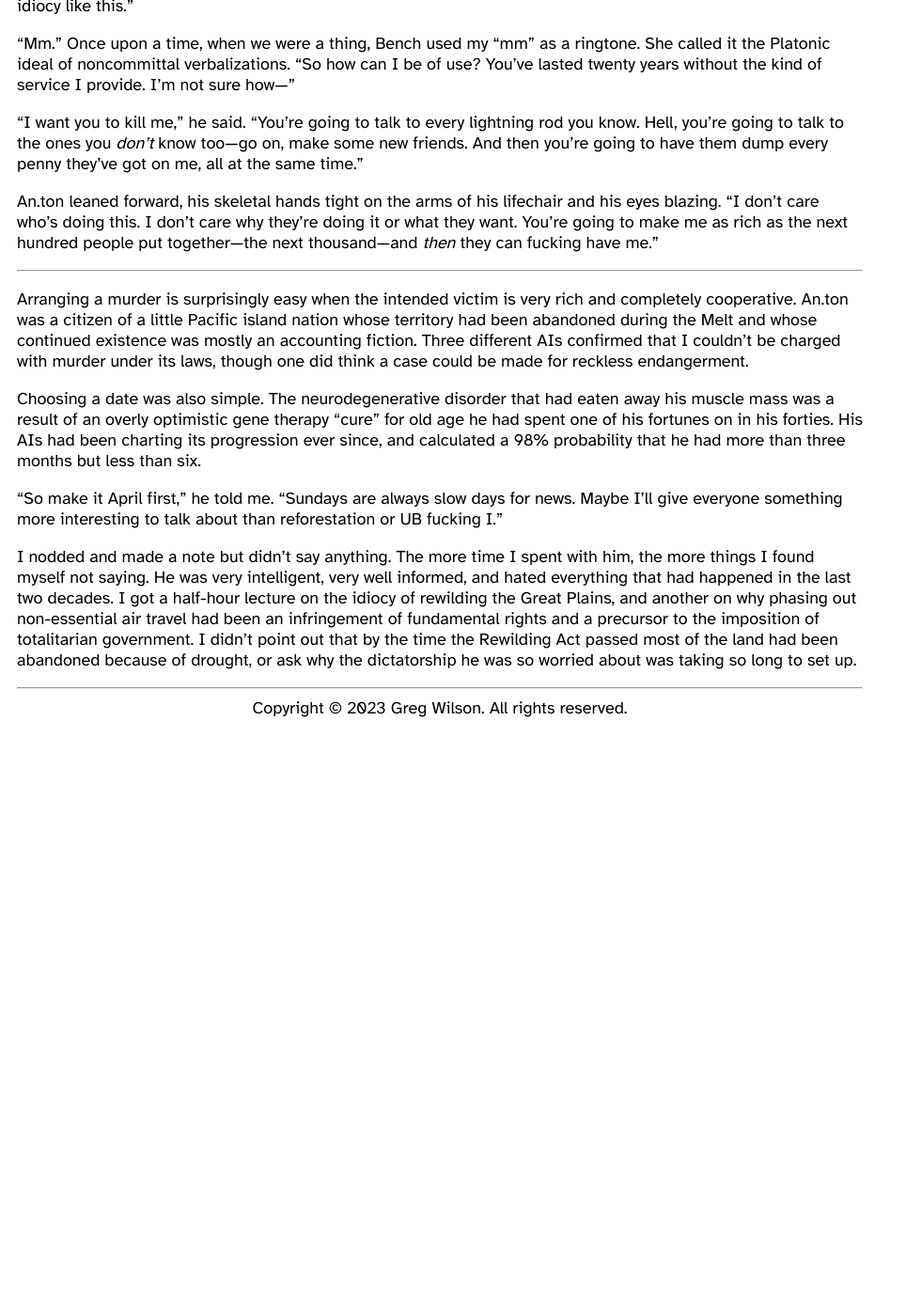
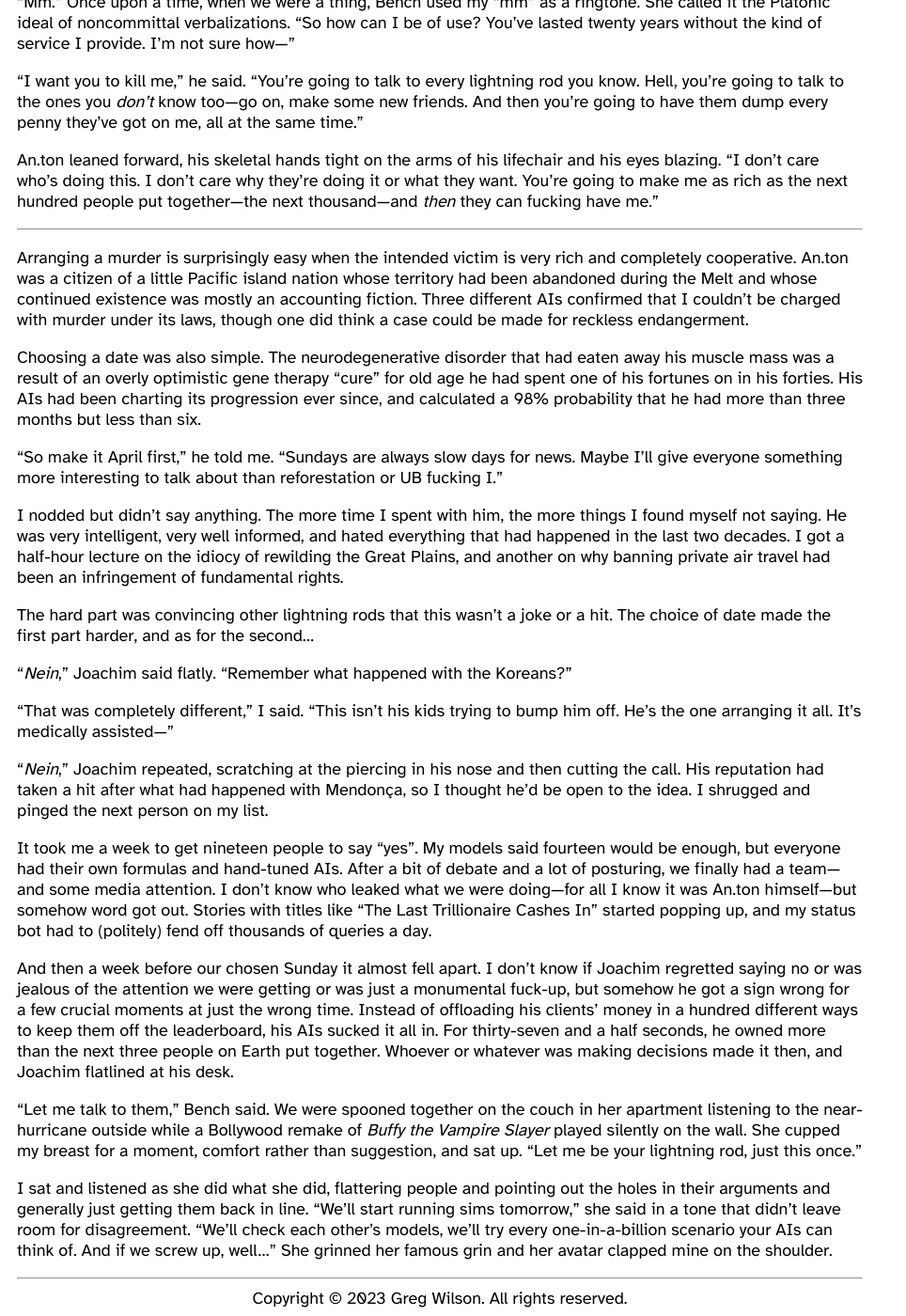
Before and after one commit to gvwilson/fiction, a Jekyll site: the page built from leaderboard/index.md, in a window 1280 px wide and 1400 px high, scrolled down 3083 px. Shown: the whole window at 94% size, without its empty margins (0-964 px from the left). Built offline with Jekyll 4.4.1, drawn with Linux system fonts in a browser that asks for light colours; before the commit the page ends 3855 px from its top, so only the background shows below that; some of the changed text lies outside the part shown.

Commit message:
+382 words of Leaderboard

```diff
--- a/_data/status.csv
+++ b/_data/status.csv
@@ -24,6 +24,7 @@
 leaderboard,2023-12-26,1094
 leaderboard,2023-12-27,1657
 leaderboard,2023-12-28,2169
+leaderboard,2023-12-30,2551
 maddy-roo,2023-09-01,31709
 madica,2023-09-01,29297
 princess-bear,2023-09-01,25847
--- a/leaderboard/index.md
+++ b/leaderboard/index.md
@@ -48,11 +48,11 @@
 He had been in and out of the Top Twenty for years.
 A combination of fluctuating exchange rates
 and an automatic contract renewal someone had overlooked
-had catapulted him into the number two spot that morning.
-His handler—some German whiz kid whose name I should have recognized—had been trying frantically to unload stuff since then,
+had catapulted him into the number one spot that morning.
+His handler—a German whiz kid I'd met a couple of times—had been trying frantically to unload stuff since then,
 but apparently it hadn't been enough.
 A few minutes ago Senhor Mendonca had gone from
-briefly being one of the richest people in the world
+briefly being the richest person in the world
 to permanently being dead.
 
 I downed the last of my coffee and stood up.
@@ -114,7 +114,7 @@
 God?
 Aliens?
 Some kind of AI,
-or the Israeli government in exile (which I assumed was what he meant by "the Mossad")?
+or the Israeli government in exile?
 
 I shrugged.
 "Doesn't matter," I said,
@@ -326,17 +326,75 @@
 Maybe I'll give everyone something more interesting to talk about
 than reforestation or UB fucking I."
 
-I nodded and made a note but didn't say anything.
+I nodded but didn't say anything.
 The more time I spent with him,
 the more things I found myself not saying.
 He was very intelligent,
 very well informed,
 and hated everything that had happened in the last two decades.
 I got a half-hour lecture on the idiocy of rewilding the Great Plains,
-and another on why phasing out non-essential air travel
-had been an infringement of fundamental rights
-and a precursor to the imposition of totalitarian government.
-I didn't point out that by the time the Rewilding Act passed
-most of the land had been abandoned because of drought,
-or ask why the dictatorship he was so worried about
-was taking so long to set up.
+and another on why banning private air travel
+had been an infringement of fundamental rights.
+
+The hard part was convincing other lightning rods that this wasn't a joke or a hit.
+The choice of date made the first part harder,
+and as for the second…
+
+"*Nein*,"
+Joachim said flatly.
+"Remember what happened with the Koreans?"
+
+"That was completely different," I said.
+"This isn't his kids trying to bump him off.
+He's the one arranging it all.
+It's medically assisted—"
+
+"*Nein*," Joachim repeated,
+scratching at the piercing in his nose and then cutting the call.
+His reputation had taken a hit after what had happened with Mendonça,
+so I thought he'd be open to the idea.
+I shrugged and pinged the next person on my list.
+
+It took me a week to get nineteen people to say "yes".
+My models said fourteen would be enough,
+but everyone had their own formulas and hand-tuned AIs.
+After a bit of debate and a lot of posturing,
+we finally had a team—and some media attention.
+I don't know who leaked what we were doing—for all I know
+it was An.ton himself—but somehow word got out.
+Stories with titles like "The Last Trillionaire Cashes In" started popping up,
+and my status bot had to (politely) fend off thousands of queries a day.
+
+And then a week before our chosen Sunday
+it almost fell apart.
+I don't know if Joachim regretted saying no
+or was jealous of the attention we were getting
+or was just a monumental fuck-up,
+but somehow he got a sign wrong for a few crucial moments at just the wrong time.
+Instead of offloading his clients' money in a hundred different ways
+to keep them off the leaderboard,
+his AIs sucked it all in.
+For thirty-seven and a half seconds,
+he owned more than the next three people on Earth put together.
+Whoever or whatever was making decisions made it then,
+and Joachim flatlined at his desk.
+
+"Let me talk to them," Bench said.
+We were spooned together on the couch in her apartment
+listening to the near-hurricane outside
+while a Bollywood remake of *Buffy the Vampire Slayer*
+played silently on the wall.
+She cupped my breast for a moment,
+comfort rather than suggestion,
+and sat up.
+"Let me be your lightning rod, just this once."
+
+I sat and listened as she did what she did,
+flattering people and pointing out the holes in their arguments
+and generally just getting them back in line.
+"We'll start running sims tomorrow," she said
+in a tone that didn't leave room for disagreement.
+"We'll check each other's models,
+we'll try every one-in-a-billion scenario your AIs can think of.
+And if we screw up, well…"
+She grinned her famous grin and her avatar clapped mine on the shoulder.
```
Also changed, not shown: status.svg.
